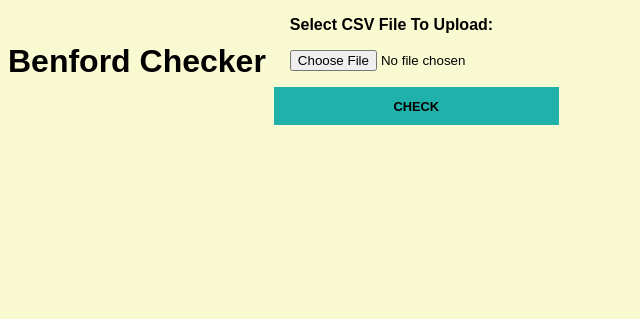
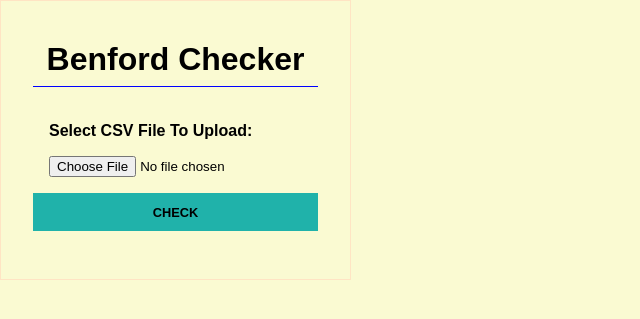
Before and after one commit to panshiv/Benfords-Checker-App, a Python web app: template templates/home.jinja2 in a window 1280 px wide. Shown: the top 319 px of the page, without its empty margins (0-640 px from the left). Run offline with Jinja, Linux system fonts and the light colour scheme; the template is opened without the code that fills it, so the values that code supplies are empty.

Commit message:
updated outlook

```diff
--- a/static/styles.css
+++ b/static/styles.css
@@ -10,12 +10,17 @@ body{
  align-items: center;
 
 }
+.form-container{
+  padding: 2rem;
+  border: 1px solid bisque ;
+}
+
 .title {
   text-align: center;
   text-transform: capitalize;
   margin-bottom: 1.2rem;
   padding: 0.5rem;
-  border-bottom: 0.8px solid var(--form-border-color);
+  border-bottom: 0.8px solid blue;
 }
 
 .form-group {
--- a/templates/home.jinja2
+++ b/templates/home.jinja2
@@ -9,6 +9,7 @@
     <title>Benford Analysis</title>
 </head>
 <body>
+    <div class="form-container">
     <h1 class="title">Benford Checker {{title}}</h1>
     <form  class ='form' action="{{ request.route_url('upload') }}" method="post" enctype="multipart/form-data">
     <div class="form-group">
@@ -19,5 +20,6 @@
             <a href="#" class="form-btn" id="benford">Check</a>
             </div>
     </form>
+    </div>
 </body>
 </html>
```
